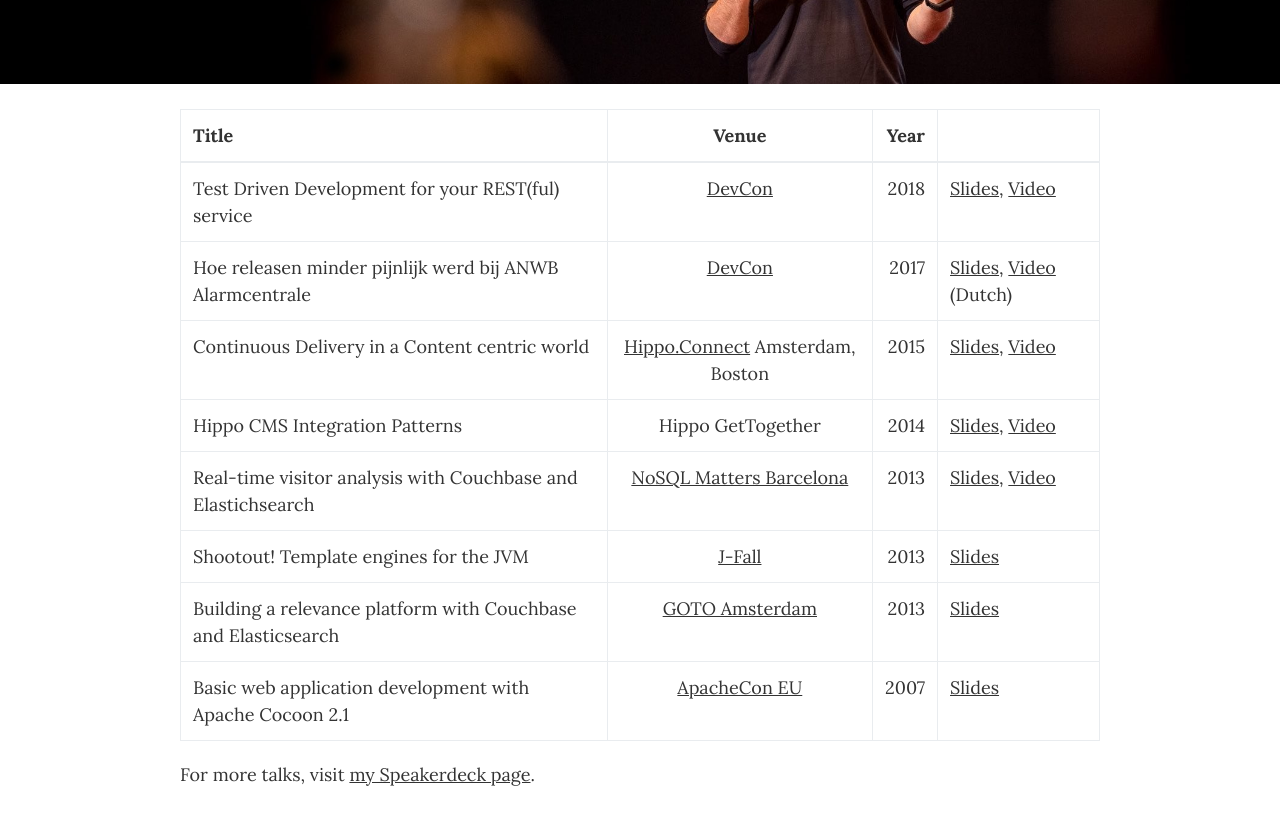
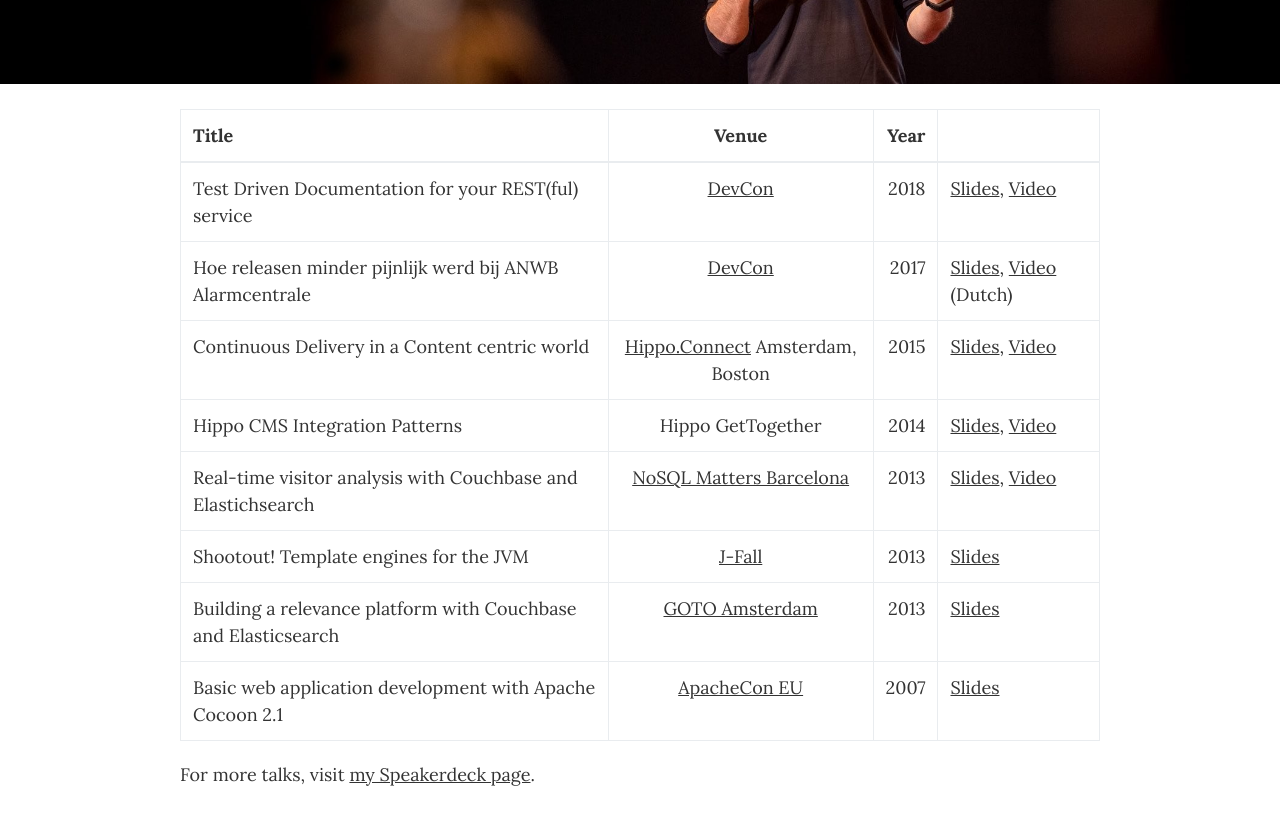
Before and after one commit to jreijn/jreijn.github.com, a Jekyll site: the page built from presentations.md, in a window 1280 px wide. Shown: the part 315-1144 px from the top of the page. Built offline with Jekyll 4.4.1, drawn with Linux system fonts in a browser that asks for light colours.

Commit message:
Update presentations.md

```diff
--- a/presentations.md
+++ b/presentations.md
@@ -8,7 +8,7 @@
 {:.table .table-bordered}
 | Title        | Venue           | Year  |  |
 | ------------- |:-------------:| -----:| |
-| Test Driven Development for your REST(ful) service | [DevCon](https://devcon.luminis.eu) | 2018 | <a href="https://www.slideshare.net/jreijn/testdriven-development-for-your-restful-service" title="Test Driven Development for your REST(ful) service">Slides</a>, <a href="https://www.youtube.com/watch?v=3NT_Wql8wMg">Video</a>
+| Test Driven Documentation for your REST(ful) service | [DevCon](https://devcon.luminis.eu) | 2018 | <a href="https://www.slideshare.net/jreijn/testdriven-development-for-your-restful-service" title="Test Driven Development for your REST(ful) service">Slides</a>, <a href="https://www.youtube.com/watch?v=3NT_Wql8wMg">Video</a>
 | Hoe releasen minder pijnlijk werd bij ANWB Alarmcentrale      | [DevCon](https://devcon.luminis.eu) | 2017 | <a href="//www.slideshare.net/jreijn/hoe-releasen-minder-pijnlijk-werd-bij-de-anwb-alarmcentrale-79301666" title="Hoe releasen minder pijnlijk werd bij ANWB Alarmcentrale" target="_blank">Slides</a>, <a href="https://www.youtube.com/watch?v=jxyO4l9fsWQ">Video</a> (Dutch) |
 | Continuous Delivery in a Content centric world | [Hippo.Connect](http://events.bloomreach.com/connect) Amsterdam, Boston | 2015 | <a href="https://www.slideshare.net/jreijn/continuous-delivery-in-a-content-centric-world">Slides</a>, <a href="https://vimeo.com/147839586">Video</a> |
 | Hippo CMS Integration Patterns      | Hippo GetTogether  |   2014 | <a href="//www.slideshare.net/jreijn/hippo-cms-integration-patterns" title="Hippo CMS Integration Patterns" target="_blank">Slides</a>, <a target="_blank" href="https://vimeo.com/98282732">Video</a> |
```
